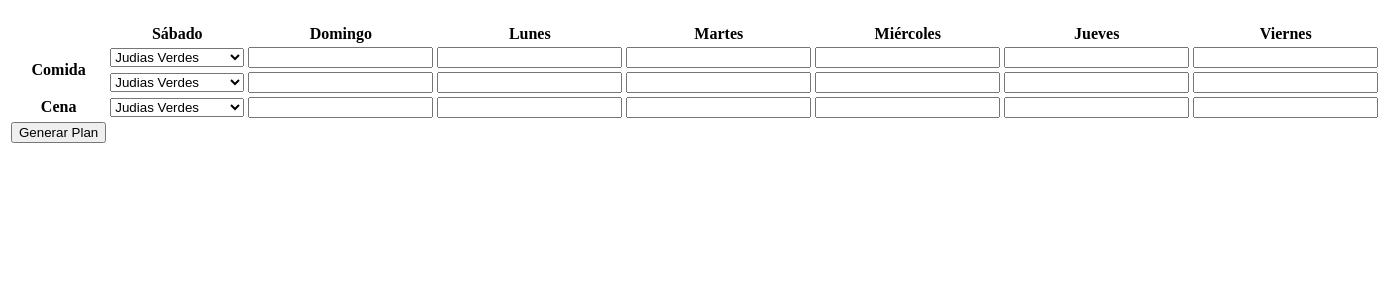
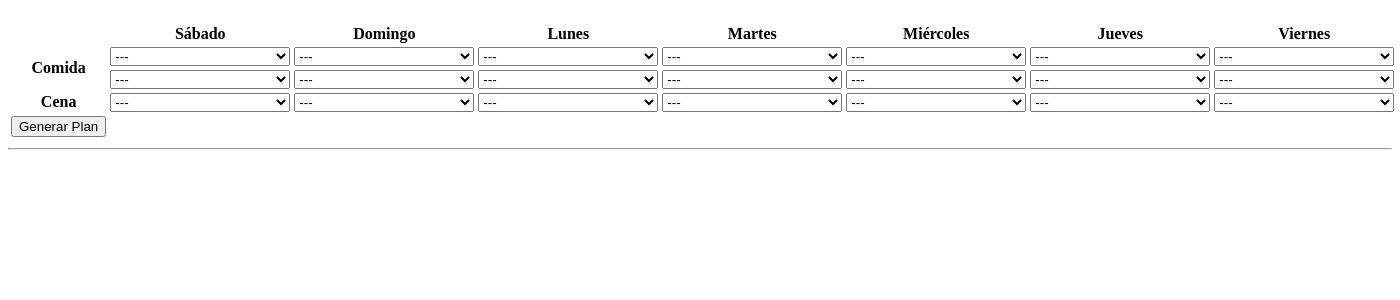
Before and after one commit to AlbertoMartinezMunoz/weekly-meals, a Flask app: page /weekly-meals-planner in a window 1400 px wide. Shown: the part 58-358 px from the top of the page. Run offline with Flask 3, Linux system fonts and the light colour scheme.

Commit message:
feat[web-ui]: meals weekly planner form

```diff
--- a/requirements.txt
+++ b/requirements.txt
@@ -1 +1,2 @@
 Flask==3.1.2
+Flask-WTF==1.2.2
--- a/src/webui/app.py
+++ b/src/webui/app.py
@@ -1,9 +1,23 @@
-from flask import Flask, render_template
+from flask import Flask, render_template, flash
+from webui.forms import WeeklyPlannerForm
+
+import os
+SECRET_KEY = os.urandom(32)
 
 
 app = Flask(__name__)
+app.config['SECRET_KEY'] = SECRET_KEY
 
-
-@app.route('/weekly-meals-planner')
+@app.route('/weekly-meals-planner', methods=['GET', 'POST'])
 def index():
-    return render_template('planner.html')
+    form = WeeklyPlannerForm()
+    if form.validate_on_submit():
+        weekly_plan = {'sabado': {'lunch': {'first': form.saturday_lunch_starter.data, 'second': form.saturday_lunch_main.data}, 'dinner': form.saturday_dinner.data},
+                       'domingo': {'lunch': {'first': form.sunday_lunch_starter.data, 'second': form.sunday_lunch_main.data}, 'dinner': form.sunday_dinner.data},
+                       'lunes': {'lunch': {'first': form.monday_lunch_starter.data, 'second': form.monday_lunch_main.data}, 'dinner': form.monday_dinner.data},
+                       'martes': {'lunch': {'first': form.tuesday_lunch_starter.data, 'second': form.tuesday_lunch_main.data}, 'dinner': form.tuesday_dinner.data},
+                       'miercoles': {'lunch': {'first': form.wednesday_lunch_starter.data, 'second': form.wednesday_lunch_main.data}, 'dinner': form.wednesday_dinner.data},
+                       'jueves': {'lunch': {'first': form.thursday_lunch_starter.data, 'second': form.thursday_lunch_main.data}, 'dinner': form.thursday_dinner.data},
+                       'viernes': {'lunch': {'first': form.friday_lunch_starter.data, 'second': form.friday_lunch_main.data}, 'dinner': form.friday_dinner.data}}
+        flash(weekly_plan)
+    return render_template('planner.html', form=form)
--- a/src/webui/forms.py
+++ b/src/webui/forms.py
@@ -0,0 +1,55 @@
+from flask_wtf import FlaskForm
+from wtforms import SelectField, SubmitField
+
+STARTERS = [('---', '---'),
+            ('Lentejas con Rape', 'Lentejas con Rape'),
+            ('Garbanzos con Bakalao', 'Garbanzos con Bakalao'),
+            ('Alubias con Calamar', 'Alubias con Calamar'),
+            ('Judias Verdes', 'Judias Verdes'),
+            ('Cream de Calabacín', 'Cream de Calabacín') ,
+            ('Ensaladilla', 'Ensaladilla'),
+            ('Pisto con Huevo', 'Pisto con Huevo'),
+            ('Paella','Paella')]
+
+MAIN_COURSES = [('---', '---'),
+                ('Filetes de Maza', 'Filetes de Maza'),
+                ('Filetes de Cabecero', 'Filetes de Cabecero'),
+                ('Muslos de Pollo Plancha', 'Muslos de Pollo Plancha'),
+                ('Muslos Pollo Asados', 'Muslos Pollo Asados'),
+                ('Hamburguesa', 'Hamburguesa'),
+                ('Chuleta Cerdo', 'Chuleta Cerdo'),
+                ('Solomillo Cerdo', 'Solomillo Cerdo'),
+                ('Bakalao Vizcaina', 'Bakalao Vizcaina')]
+
+DINNER = [('---', '---'),
+          ('Sopa', 'Sopa'),
+          ('Tortilla Francesa', 'Tortilla Francesa'),
+          ('Tortilla Patata', 'Tortilla Patata'),
+          ('Bakalao Vizcaina', 'Bakalao Vizcaina'),
+          ('Pescado Rebozado', 'Pescado Rebozado'),
+          ('Filetes Lomo', 'Filetes Lomo'),
+          ('Pechuga Empanada', 'Pechuga Empanada')]
+
+class WeeklyPlannerForm(FlaskForm):
+    saturday_lunch_starter = SelectField('Saturday Lunch Starter', choices=STARTERS)
+    saturday_lunch_main = SelectField('Saturday Lunch Starter', choices=MAIN_COURSES)
+    saturday_dinner = SelectField('Saturday Lunch Starter', choices=DINNER)
+    sunday_lunch_starter = SelectField('Sunday Lunch Starter', choices=STARTERS)
+    sunday_lunch_main = SelectField('Sunday Lunch Starter', choices=MAIN_COURSES)
+    sunday_dinner = SelectField('Sunday Lunch Starter', choices=DINNER)
+    monday_lunch_starter = SelectField('Monday Lunch Starter', choices=STARTERS)
+    monday_lunch_main = SelectField('Monday Lunch Starter', choices=MAIN_COURSES)
+    monday_dinner = SelectField('Monday Lunch Starter', choices=DINNER)
+    tuesday_lunch_starter = SelectField('Tuesday Lunch Starter', choices=STARTERS)
+    tuesday_lunch_main = SelectField('Tuesday Lunch Starter', choices=MAIN_COURSES)
+    tuesday_dinner = SelectField('Tuesday Lunch Starter', choices=DINNER)
+    wednesday_lunch_starter = SelectField('Wednesday Lunch Starter', choices=STARTERS)
+    wednesday_lunch_main = SelectField('Wednesday Lunch Starter', choices=MAIN_COURSES)
+    wednesday_dinner = SelectField('Wednesday Lunch Starter', choices=DINNER)
+    thursday_lunch_starter = SelectField('Thursday Lunch Starter', choices=STARTERS)
+    thursday_lunch_main = SelectField('Thursday Lunch Starter', choices=MAIN_COURSES)
+    thursday_dinner = SelectField('Thursday Lunch Starter', choices=DINNER)
+    friday_lunch_starter = SelectField('Friday Lunch Starter', choices=STARTERS)
+    friday_lunch_main = SelectField('Friday Lunch Starter', choices=MAIN_COURSES)
+    friday_dinner = SelectField('Friday Lunch Starter', choices=DINNER)
+    submit = SubmitField('Generar Plan')
--- a/src/webui/templates/planner.html
+++ b/src/webui/templates/planner.html
@@ -2,7 +2,8 @@
 
 {% block content %}
 <table>
-  <form method="post">
+  <form action="" method="post" novalidate>
+    {{ form.hidden_tag() }}
     <tr>
         <th></th>
         <th>Sábado</th>
@@ -15,57 +16,47 @@
     </tr>
     <tr>
         <th rowspan="2">Comida</th>
-        <td>
-            <select name="">
-                <option value="judias_verdes">Judias Verdes</option>
-                <option value="lentejas_rape">Lentejas con Rape</option>
-                <option value="ensaladilla">Ensaladilla</option>
-                <option value="paella">Paella</option>
-            </select>
-        </td>
-        <td><input type="text"/></td>
-        <td><input type="text"/></td>
-        <td><input type="text"/></td>
-        <td><input type="text"/></td>
-        <td><input type="text"/></td>
-        <td><input type="text"/></td>
+        <td>{{ form.saturday_lunch_starter(style="width:180px;")}}</td>
+        <td>{{ form.sunday_lunch_starter(style="width:180px;")}}</td>
+        <td>{{ form.monday_lunch_starter(style="width:180px;")}}</td>
+        <td>{{ form.tuesday_lunch_starter(style="width:180px;")}}</td>
+        <td>{{ form.wednesday_lunch_starter(style="width:180px;")}}</td>
+        <td>{{ form.thursday_lunch_starter(style="width:180px;")}}</td>
+        <td>{{ form.friday_lunch_starter(style="width:180px;")}}</td>
     </tr>
     <tr>
-        <td>
-            <select name="">
-                <option value="judias_verdes">Judias Verdes</option>
-                <option value="lentejas_rape">Lentejas con Rape</option>
-                <option value="ensaladilla">Ensaladilla</option>
-                <option value="paella">Paella</option>
-            </select>
-        </td>
-        <td><input type="text"/></td>
-        <td><input type="text"/></td>
-        <td><input type="text"/></td>
-        <td><input type="text"/></td>
-        <td><input type="text"/></td>
-        <td><input type="text"/></td>
+        <td>{{ form.saturday_lunch_main(style="width:180px;")}}</td>
+        <td>{{ form.sunday_lunch_main(style="width:180px;")}}</td>
+        <td>{{ form.monday_lunch_main(style="width:180px;")}}</td>
+        <td>{{ form.tuesday_lunch_main(style="width:180px;")}}</td>
+        <td>{{ form.wednesday_lunch_main(style="width:180px;")}}</td>
+        <td>{{ form.thursday_lunch_main(style="width:180px;")}}</td>
+        <td>{{ form.friday_lunch_main(style="width:180px;")}}</td>
     </tr>
     <tr>
         <th>Cena</th>
-        <td>
-            <select name="">
-                <option value="judias_verdes">Judias Verdes</option>
-                <option value="lentejas_rape">Lentejas con Rape</option>
-                <option value="ensaladilla">Ensaladilla</option>
-                <option value="paella">Paella</option>
-            </select>
-        </td>
-        <td><input type="text"/></td>
-        <td><input type="text"/></td>
-        <td><input type="text"/></td>
-        <td><input type="text"/></td>
-        <td><input type="text"/></td>
-        <td><input type="text"/></td>
+        <td>{{ form.saturday_dinner(style="width:180px;")}}</td>
+        <td>{{ form.sunday_dinner(style="width:180px;")}}</td>
+        <td>{{ form.monday_dinner(style="width:180px;")}}</td>
+        <td>{{ form.tuesday_dinner(style="width:180px;")}}</td>
+        <td>{{ form.wednesday_dinner(style="width:180px;")}}</td>
+        <td>{{ form.thursday_dinner(style="width:180px;")}}</td>
+        <td>{{ form.friday_dinner(style="width:180px;")}}</td>
     </tr>
     <tr>
-    <td><input type="submit" value="Generar Plan"></td>
+    <td>{{ form.submit()}}</td>
     </tr>
   </form>
 </table>
+
+<hr>
+        {% with messages = get_flashed_messages() %}
+        {% if messages %}
+        <ul>
+            {% for message in messages %}
+            <li>{{ message }}</li>
+            {% endfor %}
+        </ul>
+        {% endif %}
+        {% endwith %}
 {% endblock %}
```
